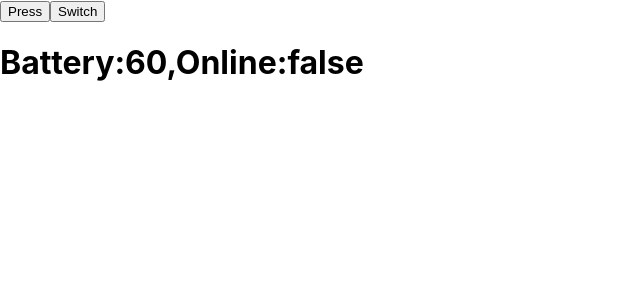
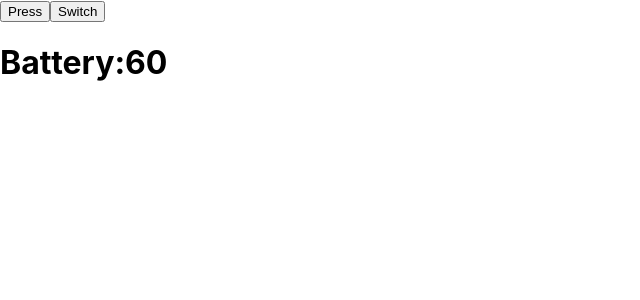
Before and after one commit to lijiayin0420/ReactHooks-TrainTickets, a React app: page / in a window 1280 px wide. Shown: the top 300 px of the page, without its empty margins (0-640 px from the left). Built offline with nearby package versions, Linux system fonts and the light colour scheme.

Commit message:
使用contextType

```diff
--- a/src/App.jsx
+++ b/src/App.jsx
@@ -5,20 +5,10 @@
 const OnlineContext = createContext()
 
 class Leaf extends Component {
+  static contextType = BatteryContext
   render() {
-    return (
-      <BatteryContext.Consumer>
-        {(battery) => (
-          <OnlineContext.Consumer>
-            {(online) => (
-              <h1>
-                Battery:{battery},Online:{String(online)}
-              </h1>
-            )}
-          </OnlineContext.Consumer>
-        )}
-      </BatteryContext.Consumer>
-    )
+    const battery = this.context
+    return <h1>Battery:{battery}</h1>
   }
 }
 
```
